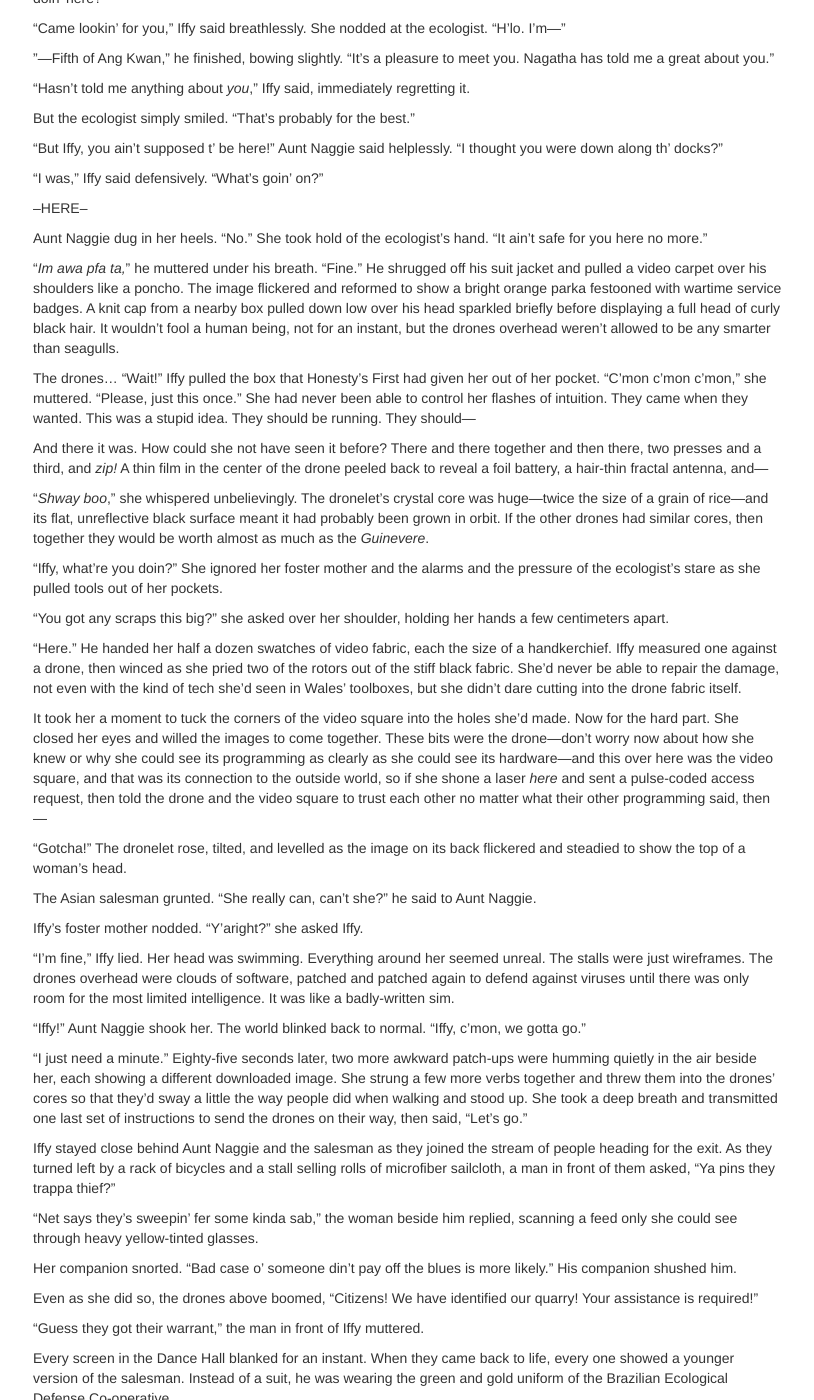
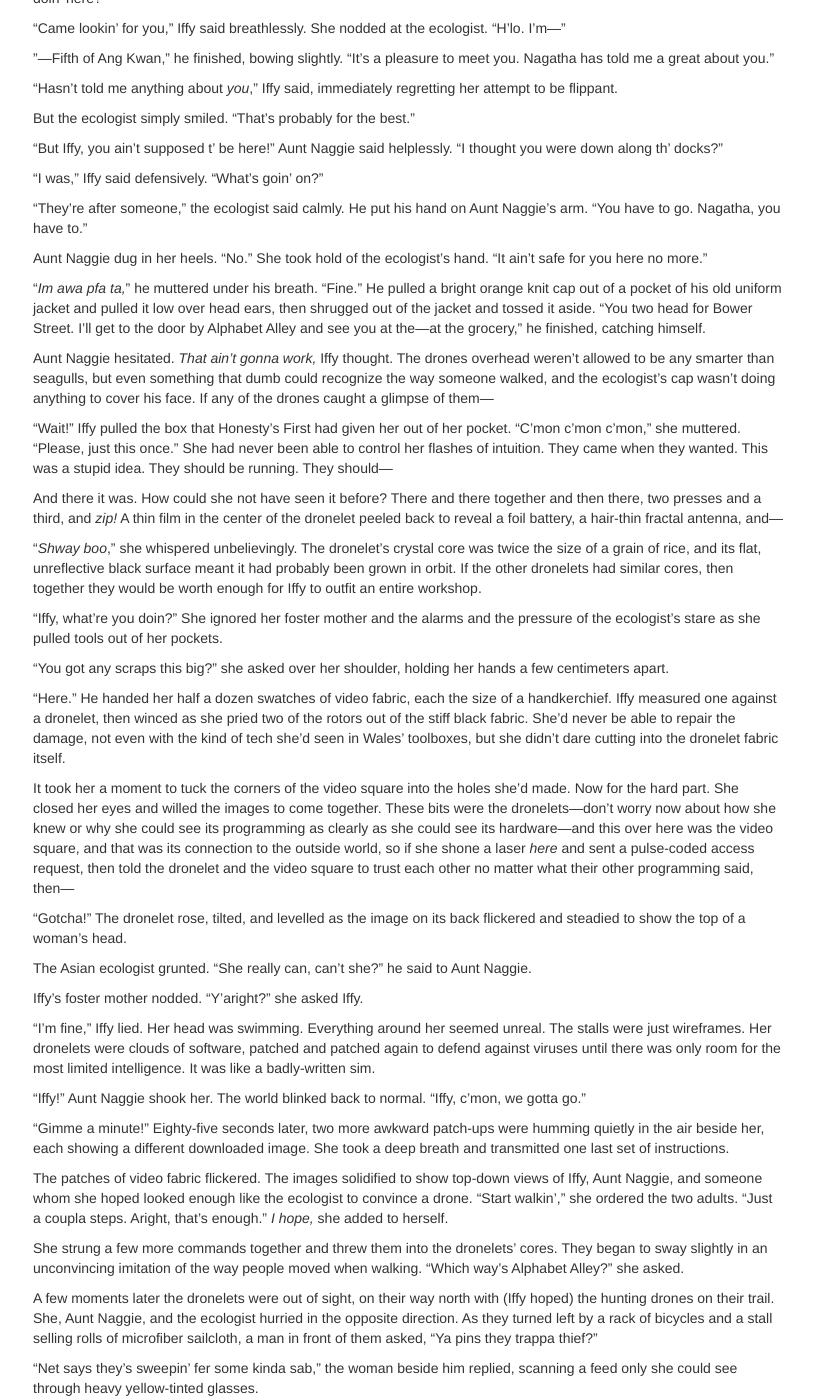
Before and after one commit to gvwilson/sensibleadventures, a Jekyll site: the page built from nardica/nardica.md, in a window 1280 px wide and 1400 px high, scrolled down 43305 px. Shown: the whole window, without its empty margins (37-851 px from the left). Built offline with Jekyll 4.4.1, drawn with Linux system fonts in a browser that asks for light colours; nearby versions of some CDN libraries; library files that are not in the unit come from our copies; some of the changed text lies outside the part shown.

Commit message:
nardica.md 41405 26.4% +404

```diff
--- a/nardica/nardica.md
+++ b/nardica/nardica.md
@@ -3146,16 +3146,16 @@
 The box she passed to Iffy opened to reveal squares woven from fractal carbon
 fiber, each the size of her nature book and as thin as half a dozen pages
 together.  It took her a second to realize that the little grommets patterned
-across the squares were rotors, and that the squares were some kind of flexible
-drone.  She turned one over in her hands.  "Dunno," she admitted.  "How d'you
+across the squares were rotors, and that each square was some kind of flexible
+dronelet.  She turned one over in her hands.  "Dunno," she admitted.  "How d'you
 switch it on?"
 
 "No idea," Honesty's First said cheerfully.  "Best guess is they was fer some
 kinda game."
 
-"Shaw," her Second said, looking up from the machine she had probably spent the
-last three weeks trying to reassemble.  "They's too fine jarra game.  I's fer
-they bin up some kinda survey mappin'."
+"Shaw," her Second said, looking up from the machine she had spent the last
+three days trying to clean and reassemble.  "They's too fine jarra game.  I's
+fer they bin up some kinda survey mappin'."
 
 "Mebbe," Honesty's First admitted.  Casually, looking past Iffy rather than at
 her, she asked, "You ain't got fra yer...notions?"
@@ -3167,12 +3167,12 @@
 part ways now."  So Iffy had forgiven her, secretly relieved that her best and
 only friend knew she was different but didn't seem to care.
 
-When Iffy handed back the box of squares, Honesty's First waved her away.  "Not
-much use t'us if we can't turn 'em on," she said, though Iffy knew the little
-rotors would be worth a week's grocery bill if they were pried out and sold as
-parts.  "If anythin' comes t' mind, you come by an' gi's a scutch, aright?  An'
-even if nothin' does, we's alluz happy t'have one more fer dinner or a
-sleepover."  She winked broadly.
+When Iffy handed back the box of dronelets, Honesty's First waved her away.
+"Not much use t'us if we can't turn 'em on," she said, though Iffy knew the
+little rotors would be worth a meal if they were pried out and sold as parts.
+"If anythin' comes t' mind, you come by an' gi's a scutch, aright?  An' even if
+nothin' does, we's alluz happy t'have one more fer dinner or a sleepover."  She
+winked broadly.
 
 "Thanks," Iffy mumbled.  Her upbringing had taught her how to rig sails in heavy
 weather and mend engines older than her foster parents, but not what to do when
@@ -3310,7 +3310,8 @@
 "---Fifth of Ang Kwan," he finished, bowing slightly.  "It's a pleasure to meet
 you.  Nagatha has told me a great about you."
 
-"Hasn't told me anything about *you*," Iffy said, immediately regretting it.
+"Hasn't told me anything about *you*," Iffy said, immediately regretting her
+attempt to be flippant.
 
 But the ecologist simply smiled.  "That's probably for the best."
 
@@ -3319,35 +3320,39 @@
 
 "I was," Iffy said defensively.  "What's goin' on?"
 
---HERE--
+"They're after someone," the ecologist said calmly.  He put his hand on Aunt
+Naggie's arm.  "You have to go.  Nagatha, you have to."
 
 Aunt Naggie dug in her heels.  "No."  She took hold of the ecologist's hand.
 "It ain't safe for you here no more."
 
-"*Im awa pfa ta,*" he muttered under his breath.  "Fine."  He shrugged off his
-suit jacket and pulled a video carpet over his shoulders like a poncho.  The
-image flickered and reformed to show a bright orange parka festooned with
-wartime service badges.  A knit cap from a nearby box pulled down low over his
-head sparkled briefly before displaying a full head of curly black hair.  It
-wouldn't fool a human being, not for an instant, but the drones overhead weren't
-allowed to be any smarter than seagulls.
-
-The drones...  "Wait!"  Iffy pulled the box that Honesty's First had given her
-out of her pocket.  "C'mon c'mon c'mon," she muttered.  "Please, just this
-once."  She had never been able to control her flashes of intuition.  They came
-when they wanted.  This was a stupid idea.  They should be running.  They
-should---
+"*Im awa pfa ta,*" he muttered under his breath.  "Fine."  He pulled a bright
+orange knit cap out of a pocket of his old uniform jacket and pulled it low over
+head ears, then shrugged out of the jacket and tossed it aside.  "You two head
+for Bower Street.  I'll get to the door by Alphabet Alley and see you at
+the---at the grocery," he finished, catching himself.
+
+Aunt Naggie hesitated.  *That ain't gonna work,* Iffy thought.  The drones
+overhead weren't allowed to be any smarter than seagulls, but even something
+that dumb could recognize the way someone walked, and the ecologist's cap wasn't
+doing anything to cover his face.  If any of the drones caught a glimpse of
+them---
+
+"Wait!"  Iffy pulled the box that Honesty's First had given her out of her
+pocket.  "C'mon c'mon c'mon," she muttered.  "Please, just this once."  She had
+never been able to control her flashes of intuition.  They came when they
+wanted.  This was a stupid idea.  They should be running.  They should---
 
 And there it was.  How could she not have seen it before?  There and there
 together and then there, two presses and a third, and *zip!* A thin film in the
-center of the drone peeled back to reveal a foil battery, a hair-thin fractal
+center of the dronelet peeled back to reveal a foil battery, a hair-thin fractal
 antenna, and---
 
 "*Shway boo*," she whispered unbelievingly.  The dronelet's crystal core was
-huge---twice the size of a grain of rice---and its flat, unreflective black
-surface meant it had probably been grown in orbit.  If the other drones had
-similar cores, then together they would be worth almost as much as the
-*Guinevere*.
+twice the size of a grain of rice, and its flat, unreflective black surface
+meant it had probably been grown in orbit.  If the other dronelets had similar
+cores, then together they would be worth enough for Iffy to outfit an entire
+workshop.
 
 "Iffy, what're you doin?"  She ignored her foster mother and the alarms and the
 pressure of the ecologist's stare as she pulled tools out of her pockets.
@@ -3356,47 +3361,54 @@
 few centimeters apart.
 
 "Here."  He handed her half a dozen swatches of video fabric, each the size of a
-handkerchief.  Iffy measured one against a drone, then winced as she pried two
-of the rotors out of the stiff black fabric.  She'd never be able to repair the
-damage, not even with the kind of tech she'd seen in Wales' toolboxes, but she
-didn't dare cutting into the drone fabric itself.
+handkerchief.  Iffy measured one against a dronelet, then winced as she pried
+two of the rotors out of the stiff black fabric.  She'd never be able to repair
+the damage, not even with the kind of tech she'd seen in Wales' toolboxes, but
+she didn't dare cutting into the dronelet fabric itself.
 
 It took her a moment to tuck the corners of the video square into the holes
 she'd made.  Now for the hard part.  She closed her eyes and willed the images
-to come together.  These bits were the drone---don't worry now about how she
+to come together.  These bits were the dronelets---don't worry now about how she
 knew or why she could see its programming as clearly as she could see its
 hardware---and this over here was the video square, and that was its connection
 to the outside world, so if she shone a laser *here* and sent a pulse-coded
-access request, then told the drone and the video square to trust each other no
-matter what their other programming said, then---
+access request, then told the dronelet and the video square to trust each other
+no matter what their other programming said, then---
 
 "Gotcha!"  The dronelet rose, tilted, and levelled as the image on its back
 flickered and steadied to show the top of a woman's head.
 
-The Asian salesman grunted.  "She really can, can't she?" he said to Aunt
+The Asian ecologist grunted.  "She really can, can't she?" he said to Aunt
 Naggie.
 
 Iffy's foster mother nodded.  "Y'aright?"  she asked Iffy.
 
 "I'm fine," Iffy lied.  Her head was swimming.  Everything around her seemed
-unreal.  The stalls were just wireframes.  The drones overhead were clouds of
+unreal.  The stalls were just wireframes.  Her dronelets were clouds of
 software, patched and patched again to defend against viruses until there was
 only room for the most limited intelligence.  It was like a badly-written sim.
 
 "Iffy!"  Aunt Naggie shook her.  The world blinked back to normal.  "Iffy,
 c'mon, we gotta go."
 
-"I just need a minute."  Eighty-five seconds later, two more awkward patch-ups
-were humming quietly in the air beside her, each showing a different downloaded
-image.  She strung a few more verbs together and threw them into the drones'
-cores so that they'd sway a little the way people did when walking and stood up.
-She took a deep breath and transmitted one last set of instructions to send the
-drones on their way, then said, "Let's go."
-
-Iffy stayed close behind Aunt Naggie and the salesman as they joined the stream
-of people heading for the exit.  As they turned left by a rack of bicycles and a
-stall selling rolls of microfiber sailcloth, a man in front of them asked, "Ya
-pins they trappa thief?"
+"Gimme a minute!"  Eighty-five seconds later, two more awkward patch-ups were
+humming quietly in the air beside her, each showing a different downloaded
+image.  She took a deep breath and transmitted one last set of instructions.
+
+The patches of video fabric flickered.  The images solidified to show top-down
+views of Iffy, Aunt Naggie, and someone whom she hoped looked enough like the
+ecologist to convince a drone.  "Start walkin'," she ordered the two adults.
+"Just a coupla steps.  Aright, that's enough."  *I hope,* she added to herself.
+
+She strung a few more commands together and threw them into the dronelets'
+cores.  They began to sway slightly in an unconvincing imitation of the way
+people moved when walking.  "Which way's Alphabet Alley?" she asked.
+
+A few moments later the dronelets were out of sight, on their way north with
+(Iffy hoped) the hunting drones on their trail.  She, Aunt Naggie, and the
+ecologist hurried in the opposite direction.  As they turned left by a rack of
+bicycles and a stall selling rolls of microfiber sailcloth, a man in front of
+them asked, "Ya pins they trappa thief?"
 
 "Net says they's sweepin' fer some kinda sab," the woman beside him replied,
 scanning a feed only she could see through heavy yellow-tinted glasses.
@@ -3404,50 +3416,52 @@
 Her companion snorted.  "Bad case o' someone din't pay off the blues is more
 likely."  His companion shushed him.
 
-Even as she did so, the drones above boomed, "Citizens!  We have identified our
-quarry!  Your assistance is required!"
+Even as she did so, the drones above boomed, "Citizens!  We require your
+assistance!  Please remain calm, and remember, Volkov's makes it vetter!"
 
 "Guess they got their warrant," the man in front of Iffy muttered.
 
 Every screen in the Dance Hall blanked for an instant.  When they came back to
-life, every one showed a younger version of the salesman.  Instead of a suit, he
-was wearing the green and gold uniform of the Brazilian Ecological Defense
-Co-operative.
+life, every one showed a younger version of the ecologist.  Instead of a suit,
+he was wearing the green and gold uniform of the Brazilian Defense Co-operative.
 
 "You're a Zillion?"  Iffy gasped.
 
-The salesman pulled his arm out of Aunt Naggie's.  "Keep walking," he ordered.
-Without waiting for a reply he turned right toward a stall selling animated toys
-and compact ship-board cooking equipment.
+The ecologist pulled his arm out of Aunt Naggie's.  "Keep walking," he ordered,
+yanking the orange knit cap off his head.  Without waiting for a reply he turned
+right toward a stall selling animated toys and compact ship-board cooking
+equipment.
 
 A pair of Marines stepped out from behind it.  One raised a shock stick as the
 other levelled a tangle gun.  "Citizen! Halt!" they said in unison.
 
-The salesman threw himself to the side.  Whatever had thrown sparkled in the air
-before blossoming into a galaxy of green-blue stars.  The Marine's tangle gun
-burped a web of sticky plastic microfibers.  Iffy shrieked.  The shot went wide,
-the gun's auto-sight dazzled by the salesman's counter-measures.  The couple in
-front of Iffy and Aunt Naggie fell heavily to the ground, shouting and
-struggling as the tangle net tightened around them.
-
-The salesman vaulted over a counter-top, knocked a wok full of steaming noodles
-aside, and pulled up short as another pair of Marines clanked around the corner
-to block his way.
+The ecologist threw himself to the side, tossing his cap into the air.  It
+exploded in a dazzling cloud of orange stars just as the Marine's tangle gun
+burped a web of sticky plastic microfibers.  People shrieked.  The shot went
+wide, the gun's auto-sight dazzled by the ecologist's counter-measures.
+
+The couple in front of Iffy and Aunt Naggie fell heavily to the ground, shouting
+and struggling as the tangle net tightened around them.  The ecologist vaulted
+over a counter-top, knocked a wok full of steaming noodles aside, and pulled up
+short as another pair of Marines clanked around the corner to block his way.
 
 "Iffy, c'mon, we gotta go!"  Aunt Naggie tugged her arm.
 
-Iffy shook her off.  There!  Her three drones zipped through the air straight
-for the Marines.  They spun around, their inducted reflexes pulling their
-weapons up in the face of an unknown new threat just long enough for the
-salesman to look wildly around for another way out.
-
-But there wasn't one.  Three---no, four---drones were now circling overhead.
-The first Marine had reloaded his tangle gun and was lining up for a shot.
-
-The salesman turned to face Aunt Naggie.  "Start where you are," he said.  "Use
-what you have, help who you can."  He raised a hand into the air, clenched it to
-make a fist, and pressed it against his temple.  As Aunt Naggie shrieked "no!"
-his head snapped back and he slumped to the ground.
+Iffy shook her off, tapping frantically at her keypad.  There!  Her three
+dronelets zipped through the air straight for the Marines.  They spun around,
+their inducted reflexes pulling their weapons up in the face of an unknown new
+threat just long enough for the ecologist to look wildly around for another way
+out.
+
+But there wasn't one.  Two---no, three---of the Marines' drones were buzzing
+overhead.  The first Marine chambered another stubby round in his tangle gun and
+raised it.
+
+The ecologist turned to face Aunt Naggie.  "Start where you are," he said.  "Use
+what you have, help who you can."  He clenched his hand to make a fist and
+pressed it against his temple.  As Aunt Naggie shrieked "no!" the lights around
+them flickered.  The ecologist's head snapped back and he collapsed like a
+puppet whose strings had been cut.
 
 Iffy gaped in disbelief.  He had brainwiped himself!  Spies and disappointed
 lovers did it in sims, but---but this was real life!  People didn't scramble
@@ -3460,13 +3474,27 @@
 "I can't..."  Shock and disbelief mingled on her face.  "I can't just *leave*
 him."
 
-"Auntie, we gotta."  Iffy took one of the shopping bags from her foster mother's
-slack grip and pulled her into motion.
-
-Somehow they made it to the doors and out onto the street.  "C'mon, let's get
-home," Iffy said.  Aunt Naggie nodded without speaking.  They turned a corner,
-then another, and then Aunt Naggie pulled up short.  "I'm sorry, sweetie," she
-said, wiping her eyes.  "I'm sorry."
+"Auntie, we gotta."  Iffy tapped out a few commands, then took one of the
+shopping bags from her foster mother's slack grip and pulled her into motion.
+
+They wove through the crowd, trying to hurry without looking like they were
+hurrying.  Every time someone bumped into them, Iffy was sure the next thing she
+would feel would be a hand coming down on her shoulder, and that the next thing
+she would hear would be a stern voice asking her where she thought she was
+going.
+
+But somehow they made it to the doors.  Iffy pulled her foster mother to the
+side and sent one final command.  The three dronelets appeared and settled onto
+a stayline like tea towels hung out to dry.  Iffy tore off the video fabric and
+put the dronelets back in their box.  "C'mon," she told Aunt Naggie.
+
+They joined the muttering throng pushing through the door and were suddenly out
+on the street, blinking in the cold, hard light.  "C'mon," Iffy said again.
+"Let's get home."
+
+Aunt Naggie nodded without speaking.  They turned a corner, then another, and
+then Aunt Naggie pulled up short.  "I'm sorry, sweetie," she said, wiping her
+eyes.  "I'm sorry."
 
 "No worries," Iffy said awkwardly, not knowing whether to hug her aunt or not.
 A passerby slowed, hesitated, and hurried on her way as Iffy glared at her.
@@ -4291,11 +4319,12 @@
 
 Nothing was left of the gray tent the Marines had set up at the *Guinevere*'s
 stern except a few smoldering tatters of canvas.  Their plasma gun was a
-gleaming headless mantis surrounded by heavy cubical capacitors.  It snapped
-this way and that as its little core searched for targets to destroy.  The two
-Marines guarding it moved with the same unnatural insect jerkiness, firing
-occasionally when the even smaller cores built into their exoskeletons
-calculated that they had at least some chance of hitting something.
+gleaming headless mantis surrounded by stacks of cubical capacitors clicked
+together like children's toys.  It snapped this way and that as its little core
+searched for targets to destroy.  The two Marines guarding it moved with the
+same unnatural insect jerkiness, firing occasionally when the even smaller cores
+built into their exoskeletons calculated that they had at least some chance of
+hitting something.
 
 "Citizen!  Seek shelter!" one of them bellowed, his voice amplified by his
 helmet.
@@ -4311,9 +4340,28 @@
 close and dropped to the deck, sheltering her with his body as something hauled
 itself over the stern railing.
 
-"N-n-no need for p-p-panic, citizen."  The Marine hauled herself onto the ship,
-icy water gushing out between the gaps between the armor plates of her
-exoskeleton.  Her visor snapped up.  It was Honesty!
-
-She looked blankly at Iffy and Wales, then at the two Marines beside the plasma
-gun.  "I require medical assistance," she said calmly, and then topped over.
+"N-n-no need for p-p-panic, citizen."  The Marine hauled herself onto the ship.
+Icy water gushed out between the gaps between the armor plates of her
+exoskeleton.
+
+Her visor snapped up.  Honesty looked blankly at Iffy and Wales, then at the two
+Marines beside the plasma gun.  "I require medical assistance," she said calmly,
+and toppled over in a pool of seawater and blood.
+
+"Honesty!" Iffy scrambled across the deck to her friend.  "Honesty, wake up!
+Please, please, wake up!"
+
+Strong hands pulled her away.  "No!" she screamed, wrestling futilely to free
+herself from Wales' grip.
+
+"Let them help her!" he yelled in her ear as one of the Marines crouched beside
+Honesty and began unlocking her armor.
+
+The plasma gun spun and flared again, sending another drone tumbling into the
+sea.  There were too many of them, Iffy realized as two more whined overhead.
+The drones, the jellyfish bombs: they didn't stand a chance unless---
+
+"Let go of me!" she yelled at Wales.  "I have to get to my cabin!"
+
+He hesitated a moment, then released his grip.  She twisted past him and
+sprinted toward the bow.
```
Also changed, not shown: other parts of nardica/nardica.md (+6 -6 lines).
